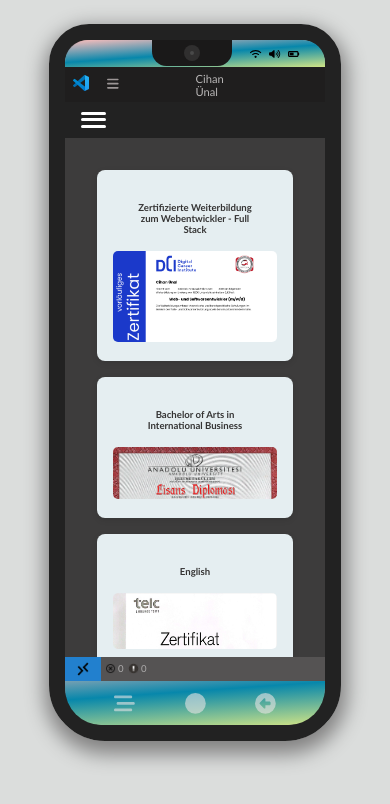
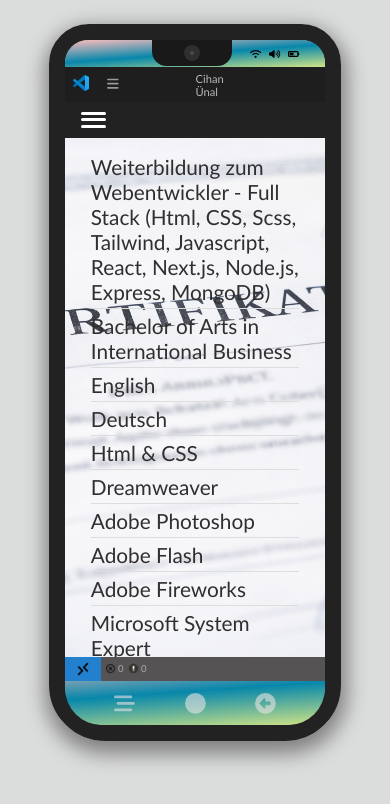
Before and after one commit to CihanUnall/PORTFOLIO, a Next.js app in the folder frontend/: page /document in a window 390 px wide. Shown: the top 804 px of the page. Built offline with nearby package versions, Linux system fonts and the light colour scheme.

Commit message:
design anderungen

```diff
--- a/frontend/app/document/page.jsx
+++ b/frontend/app/document/page.jsx
@@ -1,104 +1,31 @@
 "use client";
 
-import Link from "next/link";
-import Image from "next/image";
 import "../styles/document.scss";
-
-const certificates = [
-  {
-    title: "Zertifizierte Weiterbildung zum Webentwickler - Full Stack",
-    image: "/weiterbildung.png",
-    link: "https://secure.internxt.com/sh/folder/gPGenzuRReKcYu5Ip822Kw/z4RBY1vX",
-  },
-
-  {
-    title: "Bachelor of Arts in International Business",
-    image: "/bachelers.png",
-    link: "https://secure.internxt.com/sh/folder/gPGenzuRReKcYu5Ip822Kw/z4RBY1vX",
-  },
-  {
-    title: "English",
-    image: "/sprache.png",
-    link: "https://secure.internxt.com/sh/folder/gPGenzuRReKcYu5Ip822Kw/z4RBY1vX",
-  },
-  {
-    title: "Deutsch",
-    image: "/sprache.png",
-    link: "https://secure.internxt.com/sh/folder/gPGenzuRReKcYu5Ip822Kw/z4RBY1vX",
-  },
-  {
-    title: "Html & CSS",
-    image: "/certificate.png",
-    link: "https://secure.internxt.com/sh/folder/gPGenzuRReKcYu5Ip822Kw/z4RBY1vX",
-  },
-  {
-    title: "Dreamweaver",
-    image: "/certificate.png",
-    link: "https://secure.internxt.com/sh/folder/gPGenzuRReKcYu5Ip822Kw/z4RBY1vX",
-  },
-  {
-    title: "Adobe Photoshop",
-    image: "/certificate.png",
-    link: "https://secure.internxt.com/sh/folder/gPGenzuRReKcYu5Ip822Kw/z4RBY1vX",
-  },
-  {
-    title: "Adobe Flash",
-    image: "/certificate.png",
-    link: "https://secure.internxt.com/sh/folder/gPGenzuRReKcYu5Ip822Kw/z4RBY1vX",
-  },
-  {
-    title: "Adobe Fireworks",
-    image: "/certificate.png",
-    link: "https://secure.internxt.com/sh/folder/gPGenzuRReKcYu5Ip822Kw/z4RBY1vX",
-  },
-  {
-    title: "Microsoft System Expert",
-    image: "/certificate.png",
-    link: "https://secure.internxt.com/sh/folder/gPGenzuRReKcYu5Ip822Kw/z4RBY1vX",
-  },
-  {
-    title: "Cultural Diversity",
-    image: "/goodhabitz.png",
-    link: "https://secure.internxt.com/sh/folder/gPGenzuRReKcYu5Ip822Kw/z4RBY1vX",
-  },
-  {
-    title: "Scrum",
-    image: "/goodhabitz.png",
-    link: "https://secure.internxt.com/sh/folder/gPGenzuRReKcYu5Ip822Kw/z4RBY1vX",
-  },
-  {
-    title: "Soziale Intelligenz",
-    image: "/goodhabitz.png",
-    link: "https://secure.internxt.com/sh/folder/gPGenzuRReKcYu5Ip822Kw/z4RBY1vX",
-  },
-  {
-    title: "Teamwork",
-    image: "/goodhabitz.png",
-    link: "https://secure.internxt.com/sh/folder/gPGenzuRReKcYu5Ip822Kw/z4RBY1vX",
-  },
-];
 
 export default function DocumentPage() {
   return (
-    <div className="certificate-container">
-      {certificates.map((certificate, index) => (
-        <Link
-          key={index}
-          href={certificate.link}
-          target={certificate.link.startsWith("http") ? "_blank" : "_self"}
-        >
-          <div className="certificate-card">
-            <h2 className="certificate-title">{certificate.title}</h2>
-            <Image
-              src={certificate.image}
-              alt={certificate.title}
-              width={400}
-              height={300}
-              className="certificate-image"
-            />
-          </div>
-        </Link>
-      ))}
-    </div>
+    <section className="certificate-container">
+      <div className="certificate-list">
+        <h2 className="certificate-title">
+          Weiterbildung zum Webentwickler - Full Stack (Html, CSS, Scss,
+          Tailwind, Javascript, React, Next.js, Node.js, Express, MongoDB)
+        </h2>
+        <h2 className="certificate-title">
+          Bachelor of Arts in International Business
+        </h2>
+        <h2 className="certificate-title">English</h2>
+        <h2 className="certificate-title">Deutsch</h2>
+        <h2 className="certificate-title">Html & CSS</h2>
+        <h2 className="certificate-title">Dreamweaver</h2>
+        <h2 className="certificate-title">Adobe Photoshop</h2>
+        <h2 className="certificate-title">Adobe Flash</h2>
+        <h2 className="certificate-title">Adobe Fireworks</h2>
+        <h2 className="certificate-title">Microsoft System Expert</h2>
+        <h2 className="certificate-title">Cultural Diversity</h2>
+        <h2 className="certificate-title">Scrum</h2>
+        <h2 className="certificate-title">Soziale Intelligenz</h2>
+        <h2 className="certificate-title">Teamwork</h2>
+      </div>
+    </section>
   );
 }
--- a/frontend/app/profile/page.jsx
+++ b/frontend/app/profile/page.jsx
@@ -25,11 +25,6 @@ export default function Page() {
                 width={220}
                 height={220}
               />
-            </div>
-
-            <div className="title">
-              <h1>Cihan Ünal</h1>
-              <h2>Web Developer</h2>
             </div>
           </div>
         </div>
--- a/frontend/app/styles/document.scss
+++ b/frontend/app/styles/document.scss
@@ -1,81 +1,26 @@
 .certificate-container {
-  display: flex;
-  flex-direction: row;
-  flex-wrap: wrap;
-  justify-content: center;
-  padding: 2rem;
   width: 100%;
   height: 100%;
-  overflow-x: hidden;
-  overflow-y: scroll;
-  background-color: rgb(61, 60, 60);
-  gap: 1rem;
+  background-image: url("/certifikate.png");
+  background-size: cover;
+  background-position: center;
+  background-repeat: no-repeat;
+}
 
-  a {
-    text-decoration: none;
-    color: #353434;
-    :hover {
-      color: #f04f4f;
-    }
-  }
-  .certificate-card {
-    width: 30rem;
-    height: 27rem;
+.certificate-list {
+  width: 80%;
+  min-height: 100vh;
+  margin: auto;
+  margin-top: 1rem;
+  display: flex;
+  flex-direction: column;
+  gap: 0.2rem;
+}
 
-    border-radius: 8px;
-    overflow: hidden;
-    box-shadow: 0 2px 6px rgba(0, 0, 0, 0.1);
-    transition: all 0.3s ease;
-    text-align: center;
-    background: #fff;
-    cursor: pointer;
-    padding: 1rem;
-    background-color: rgb(229, 238, 241);
-
-    &:hover {
-      box-shadow: 0 4px 12px rgba(0, 0, 0, 0.2);
-      transform: translateY(-4px);
-    }
-
-    .certificate-title {
-      padding: 1rem;
-      font-size: 1rem;
-      font-weight: 600;
-    }
-    .certificate-image {
-      width: 90%;
-      height: auto;
-      border-radius: 5px;
-    }
-  }
+.certificate-title {
+  font-size: 1.3rem;
+  font-weight: 500;
+  color: #302e2e;
+  padding-bottom: 0.3rem;
+  border-bottom: 1px solid #ddd;
 }
-@media (max-width: 1200px) {
-  .certificate-container {
-    .certificate-card {
-      width: 100%;
-      height: auto;
-      .certificate-title {
-        font-size: 0.8rem;
-      }
-      .certificate-image {
-        height: auto;
-        width: 100%;
-      }
-    }
-  }
-}
-@media (max-width: 768px) {
-  .certificate-container {
-    .certificate-card {
-      width: 100%;
-      height: auto;
-      .certificate-title {
-        font-size: 0.6rem;
-      }
-      .certificate-image {
-        height: auto;
-        width: 100%;
-      }
-    }
-  }
-}
--- a/frontend/app/styles/footer.scss
+++ b/frontend/app/styles/footer.scss
@@ -94,10 +94,8 @@
       height: 2rem;
     }
     img:hover {
-      margin-top: 0.2rem;
-      background-color: white;
       border-radius: 5px;
-      padding: 0.3rem;
+      padding: 0.15rem;
     }
   }
   .footer-item3 {
--- a/frontend/app/styles/project.scss
+++ b/frontend/app/styles/project.scss
@@ -19,21 +19,56 @@
 
   .card {
     width: 95%;
-    height: 30rem;
+    height: 35rem;
     border: 1px solid #ddd;
     border-radius: 8px;
     overflow: hidden;
     box-shadow: 0 2px 6px rgba(0, 0, 0, 0.1);
-    transition: all 0.3s ease;
     text-align: center;
+    margin-top: 1rem;
     background: #fff;
     cursor: pointer;
     padding: 1rem;
     background-color: rgb(229, 238, 241);
+    .project-card {
+      margin-bottom: 2rem;
+    }
 
-    &:hover {
-      box-shadow: 0 4px 12px rgba(0, 0, 0, 0.2);
-      transform: translateY(-4px);
+    .project-title {
+      font-size: 1.5rem; // text-2xl
+      font-weight: 600;
+      color: #fb923c; // orange-400
+    }
+
+    .project-title2 {
+      font-size: 1.5rem; // text-2xl
+      font-weight: 600;
+      color: #28a1da; // orange-400
+    }
+
+    .project-description {
+      margin-top: 0.5rem;
+      font-size: 0.875rem;
+      color: #44464b; // gray-400
+      line-height: 1.6;
+    }
+
+    .project-link {
+      display: inline-block;
+      margin-top: 0.75rem;
+      font-size: 0.875rem;
+      color: #f10101;
+      text-decoration: none;
+
+      &:hover {
+        text-decoration: underline;
+      }
+    }
+
+    iframe {
+      width: 95%;
+      height: 25rem;
+      border-radius: 10px;
     }
   }
 
```
Also changed, not shown: frontend/app/project/page.jsx (+50 -2 lines), frontend/app/styles/myprofile.scss (+6 -3 lines), frontend/public/background.png (added), frontend/public/certifikate.png (added).
